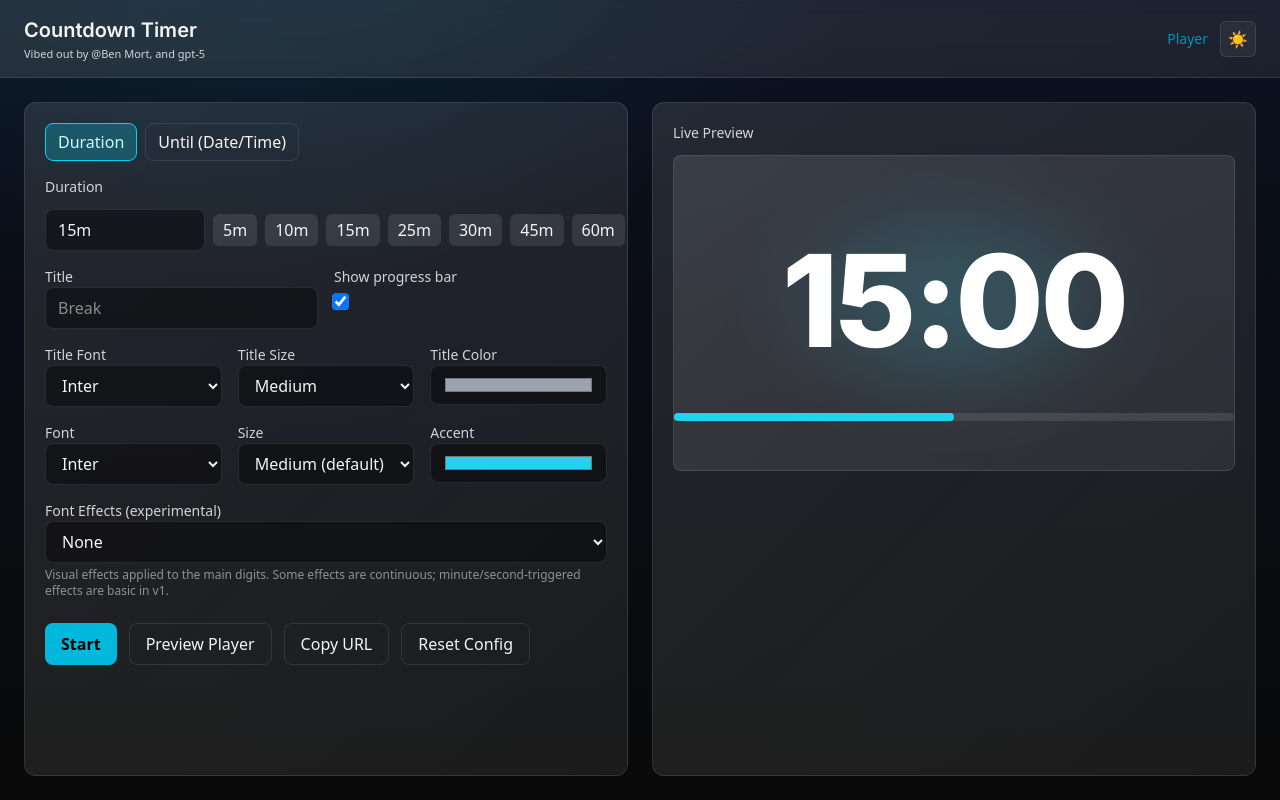
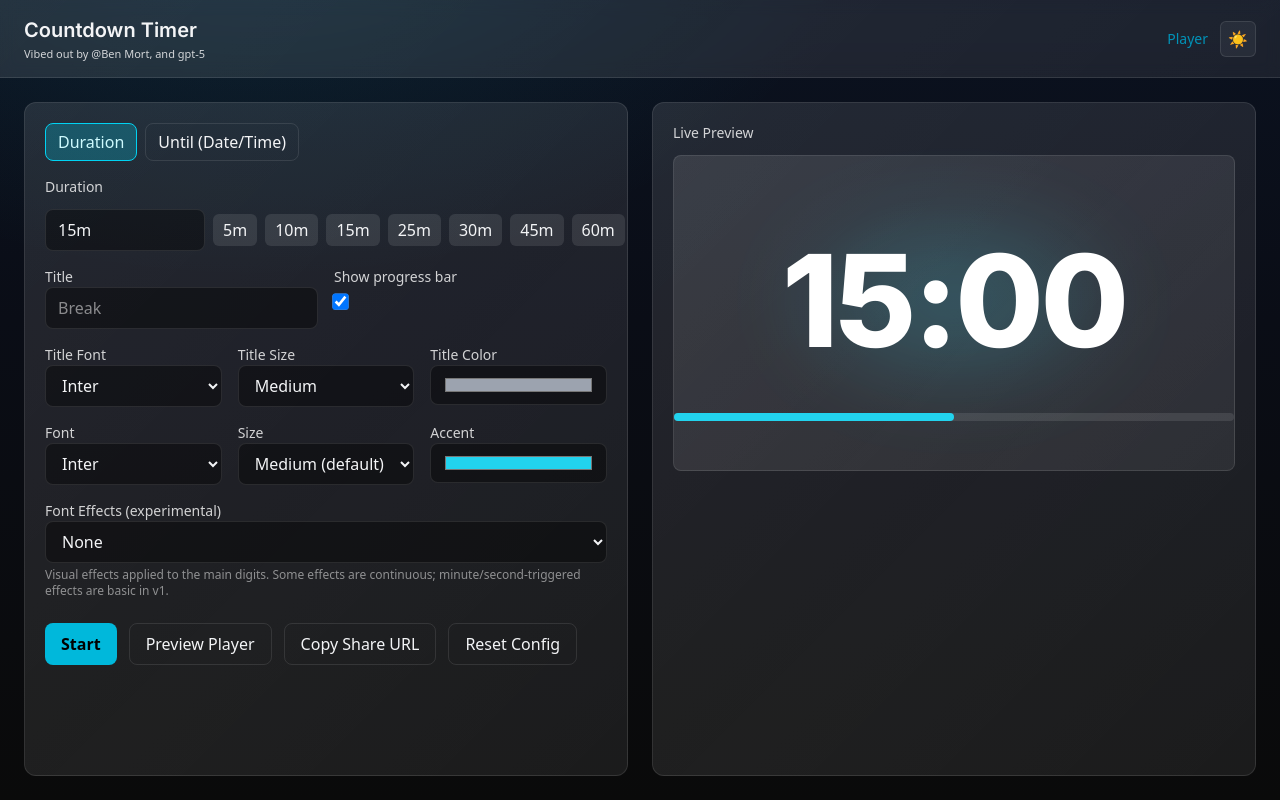
Before and after one commit to bmort/countdown-timer-gpt-5-test, a React (Vite) app in the folder web/: page / in a window 1280 px wide. Built offline with nearby package versions, Linux system fonts and the light colour scheme.

Commit message:
Rename button label to 'Copy Share URL'

```diff
--- a/web/src/pages/HomeEditor.tsx
+++ b/web/src/pages/HomeEditor.tsx
@@ -398,7 +398,7 @@ function CopyUrlButton() {
       className={`px-4 py-2 rounded-lg border ui-border hover:bg-white/5 focus-visible:ring-2 focus-visible:ring-cyan-400/50 ${copied ? 'text-cyan-700 dark:text-cyan-300 border-cyan-500 dark:border-cyan-400 bg-cyan-500/10 dark:bg-transparent' : ''}`}
       title="Copy a shareable Player URL"
     >
-      {copied ? 'Copied!' : 'Copy URL'}
+      {copied ? 'Copied!' : 'Copy Share URL'}
     </button>
   )
 }
```
